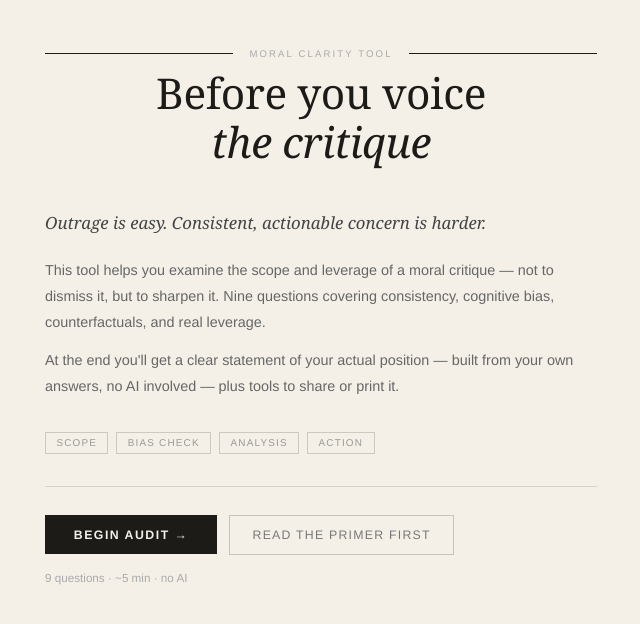
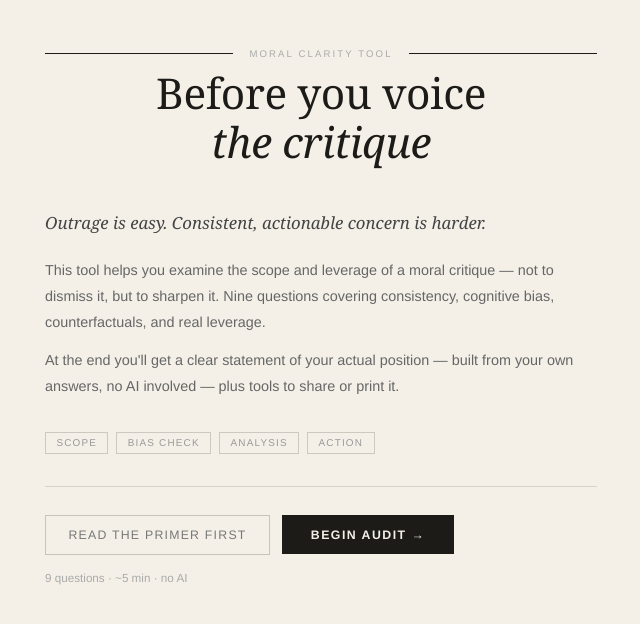
Before and after one commit to audreyleighleigh/moral-clarity-tool, a React (Vite) app: page / in a window 1280 px wide. Shown: the top 624 px of the page, without its empty margins (319-959 px from the left). Built offline with nearby package versions, Linux system fonts and the light colour scheme.

Commit message:
Move 'Read the primer first' before 'Begin Audit'

```diff
--- a/src/App.jsx
+++ b/src/App.jsx
@@ -231,8 +231,8 @@ export default function App() {
             </div>
             {rule}
             <div style={{ display: "flex", gap: ".75rem", alignItems: "center", flexWrap: "wrap", marginBottom: "1rem" }}>
+              <button className="bg np" onClick={() => setPhase("primer")}>Read the primer first</button>
               <button className="bp" onClick={startSteps}>Begin Audit →</button>
-              <button className="bg np" onClick={() => setPhase("primer")}>Read the primer first</button>
             </div>
             <p style={{ fontSize: ".73rem", color: faint }}>9 questions · ~5 min · no AI</p>
           </div>
```
